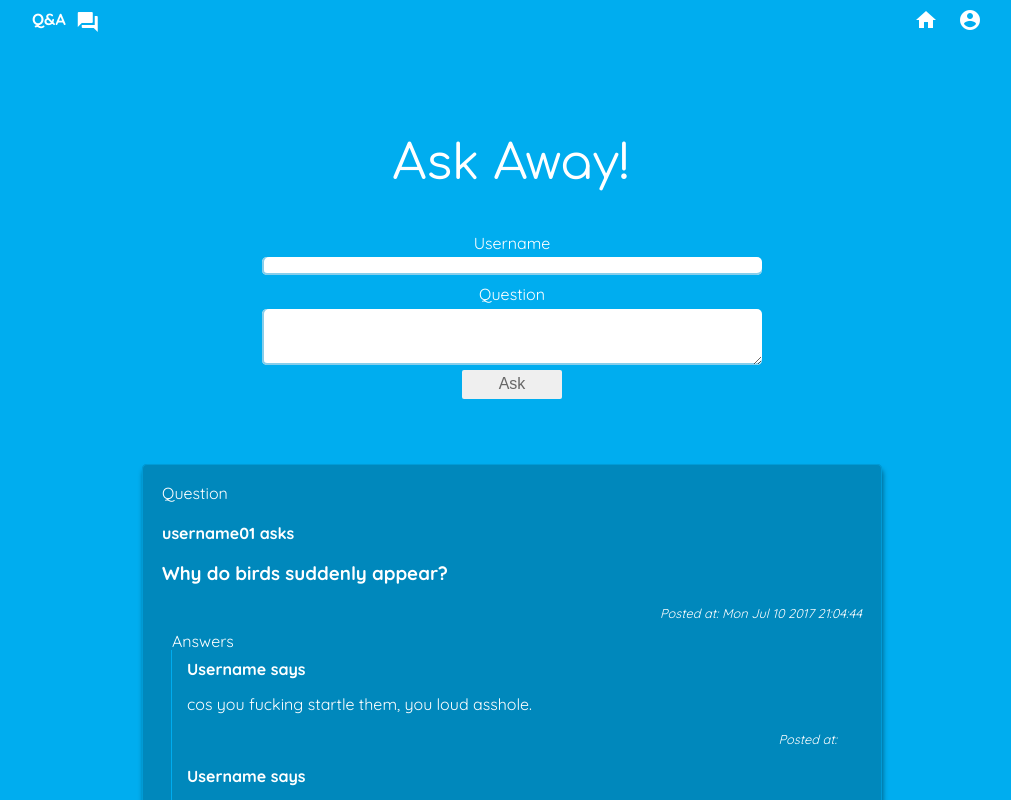
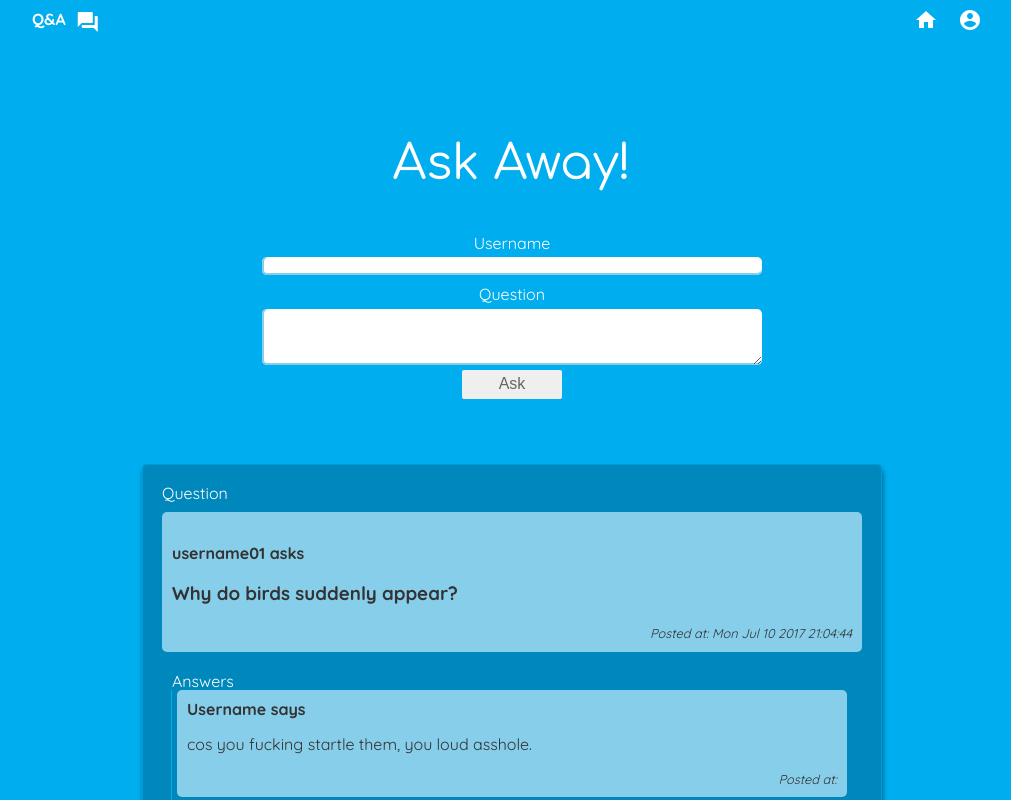
Before and after one commit to gavhanna/qa-app-frontend, an Angular app: page / in a window 1280 px wide. Shown: the top 800 px of the page, without its empty margins (128-1139 px from the left). Built offline with nearby package versions, Linux system fonts and the light colour scheme.

Commit message:
blue question boxes

```diff
--- a/src/styles.scss
+++ b/src/styles.scss
@@ -75,7 +75,7 @@ nav {
 
 .navigation {
   > a {
-    border-radius: 50%;
+    border-radius: 2px;
     display: flex;
     cursor: pointer;
     flex-direction: column;
@@ -121,6 +121,14 @@ nav {
   padding: 0 10px;
 }
 
+.question-body {
+  background: skyblue;
+  color: #333;
+  padding: 10px;
+  margin: 10px 0px;
+  border-radius: 5px;
+}
+
 
 .question-container {
   max-width: 700px;
@@ -140,7 +148,6 @@ nav {
 
 .answer {
   padding: 10px;
-
 }
 
 .answer-container {
@@ -151,7 +158,10 @@ nav {
 }
 
 .answer-list-item {
-  margin:0px 5px;
+  margin:0px 5px 5px 5px;
+  background: skyblue;
+  color: #333;
+  border-radius: 5px;
 }
 
 .answer-input > form {
```
